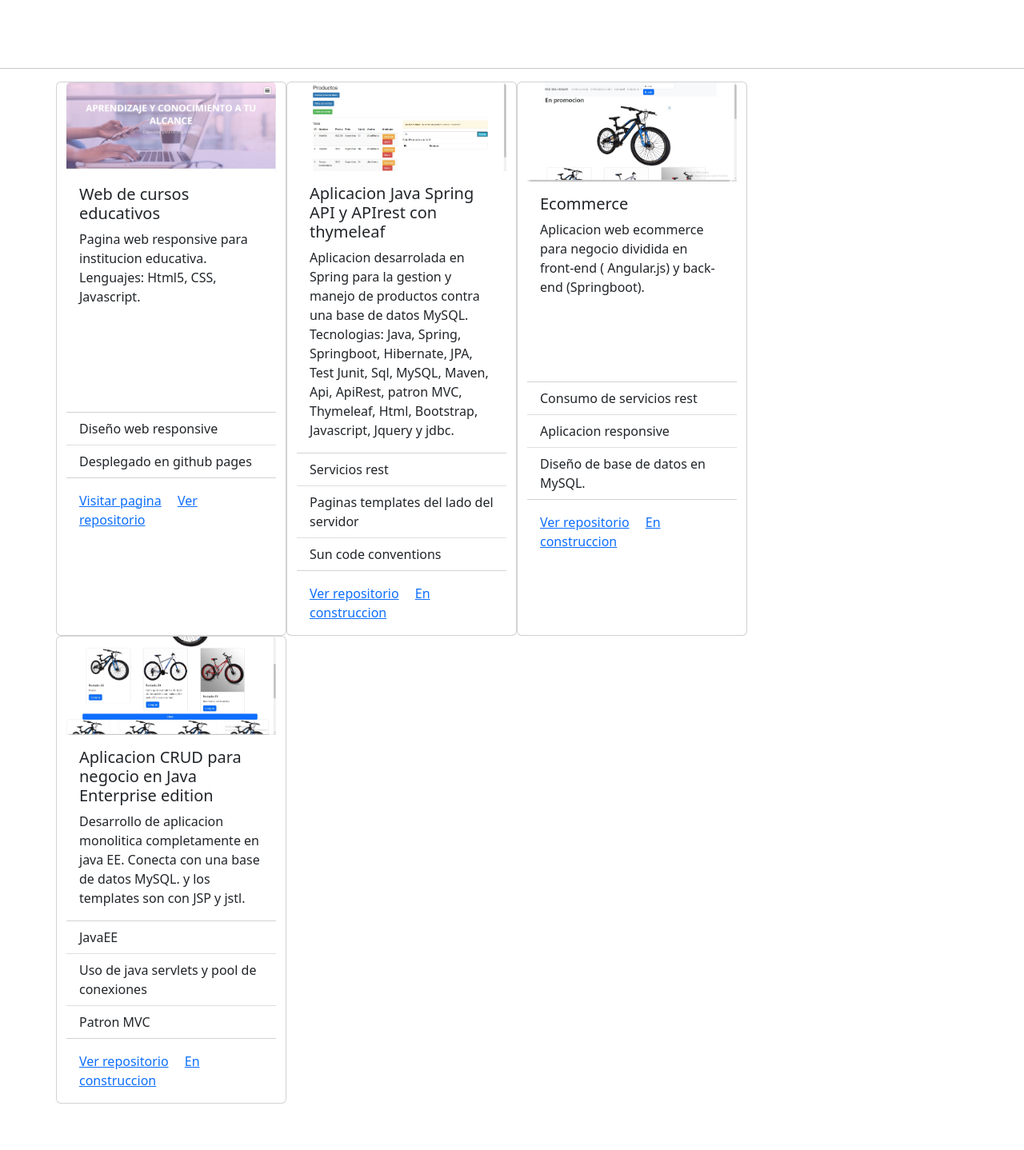
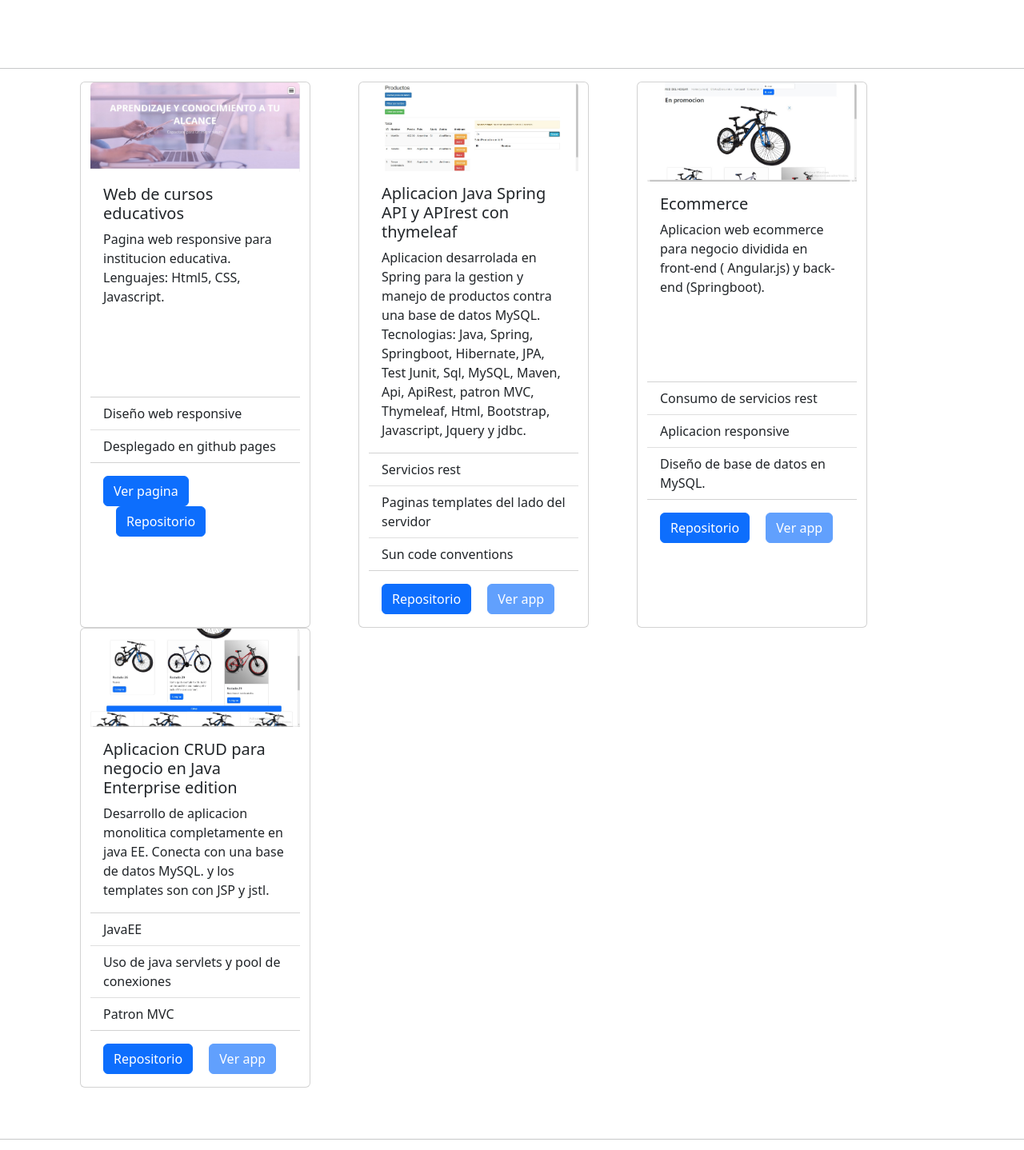
Before and after one commit to Arcangelmetal7/portafolioAdrianCalderon87.io, a plain HTML site: page proyectos.html in a window 1280 px wide. Shown: the part 598-2036 px from the top of the page at 80% size. Drawn offline with nearby package versions, Linux system fonts and the light colour scheme.

Commit message:
Agregado de informacion que faltaba
v2 arreglo en la vista

```diff
--- a/proyectos.html
+++ b/proyectos.html
@@ -93,7 +93,7 @@
 
         <div class="container">
             <div class="row">
-        <div class="card" style="width: 18rem;">
+        <div class="card" style="width: 18rem;margin-inline: 30px;">
             <img class="card-img-top" src="img/WebEducativa.jpg" alt="Card image cap">
             <div class="card-body">
               <h5 class="card-title">Web de cursos educativos</h5>
@@ -105,12 +105,12 @@
 
             </ul>
             <div class="card-body">
-              <a href="https://arcangelmetal7.github.io/" class="card-link">Visitar pagina</a>
-              <a href="https://github.com/Arcangelmetal7/WebEducativa" class="card-link">Ver repositorio</a>
+              <a href="https://arcangelmetal7.github.io/" class="card-link btn btn-primary">Ver pagina</a>
+              <a href="https://github.com/Arcangelmetal7/WebEducativa" class="card-link btn btn-primary">Repositorio</a>
             </div>
           </div>
 
-          <div class="card" style="width: 18rem;">
+          <div class="card" style="width: 18rem;margin-inline: 30px;">
             <img class="card-img-top" src="img/JavaAplication.jpg" alt="Card image cap">
             <div class="card-body">
               <h5 class="card-title">Aplicacion Java Spring API y APIrest con thymeleaf</h5>
@@ -122,12 +122,12 @@
               <li class="list-group-item">Sun code conventions</li>
             </ul>
             <div class="card-body">
-              <a href="https://github.com/Arcangelmetal7/aplicacion-productos-APIrest-java" class="card-link">Ver repositorio</a>
-              <a href="#" class="card-link">En construccion</a>
+              <a href="https://github.com/Arcangelmetal7/aplicacion-productos-APIrest-java" class="card-link btn btn-primary">Repositorio</a>
+              <a href="#" class="card-link btn btn-primary  disabled">Ver app</a>
             </div>
           </div>
 
-          <div class="card" style="width: 18rem;">
+          <div class="card" style="width: 18rem;margin-inline: 30px;">
             <img class="card-img-top" src="img/ecommerceFront.jpg" alt="Card image cap">
             <div class="card-body">
               <h5 class="card-title">Ecommerce</h5>
@@ -139,12 +139,12 @@
               <li class="list-group-item">Diseño de base de datos en MySQL.</li>
             </ul>
             <div class="card-body">
-              <a href="https://github.com/Arcangelmetal7/my-first-project" class="card-link">Ver repositorio</a>
-              <a href="#" class="card-link">En construccion</a>
+              <a href="https://github.com/Arcangelmetal7/my-first-project" class="card-link btn btn-primary">Repositorio</a>
+              <a href="#" class="card-link btn btn-primary  disabled">Ver app</a>
             </div>
           </div>
 
-          <div class="card" style="width: 18rem;">
+          <div class="card" style="width: 18rem;margin-inline: 30px;">
             <img class="card-img-top" src="img/ecommerceFront2.jpg" alt="Card image cap">
             <div class="card-body">
               <h5 class="card-title">Aplicacion CRUD para negocio en Java Enterprise edition</h5>
@@ -156,8 +156,8 @@
               <li class="list-group-item">Patron MVC</li>
             </ul>
             <div class="card-body">
-              <a href="https://github.com/Arcangelmetal7/MiWebDinamica" class="card-link">Ver repositorio</a>
-              <a href="#" class="card-link">En construccion</a>
+              <a href="https://github.com/Arcangelmetal7/MiWebDinamica" class="card-link btn btn-primary">Repositorio</a>
+              <a href="#" class="card-link btn btn-primary disabled">Ver app</a>
             </div>
           </div>
 
```
Also changed, not shown: index.html (+44 -1 lines).
